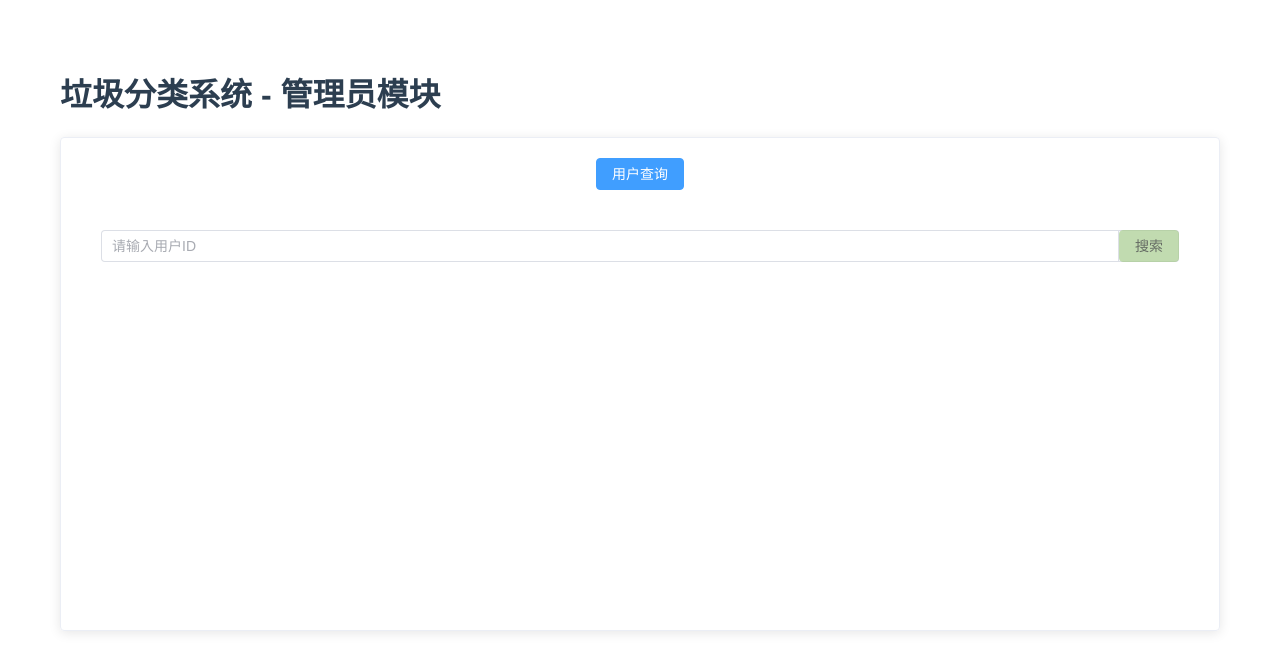
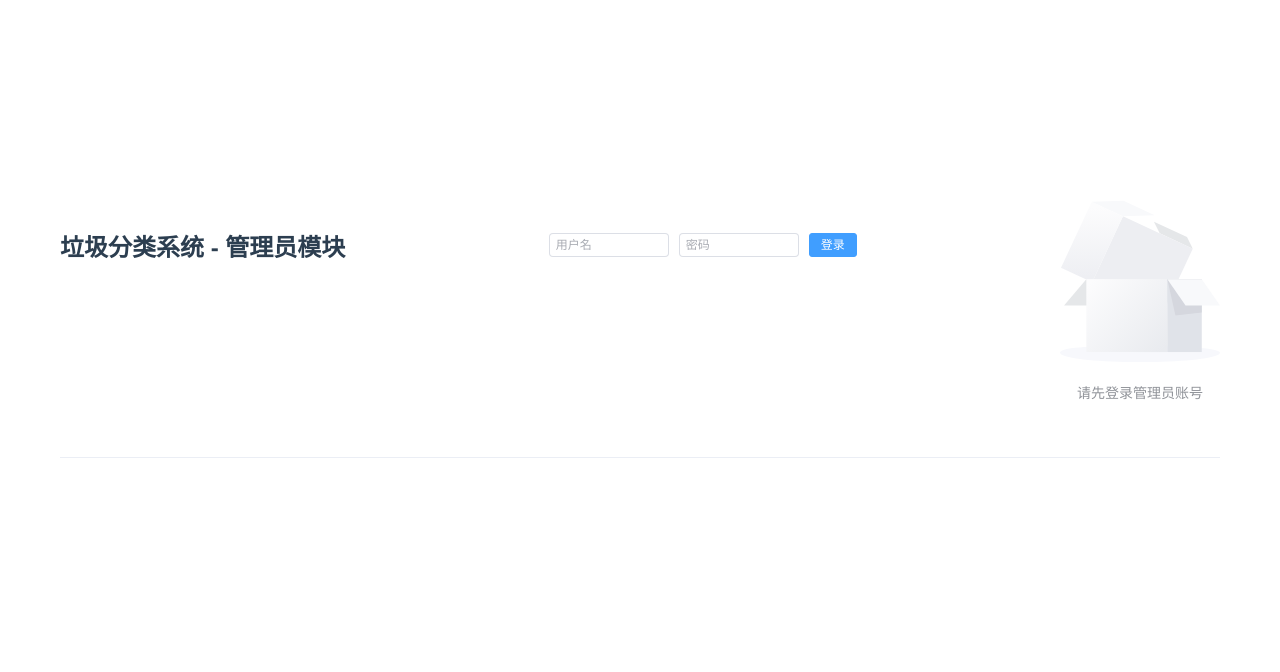
Before and after one commit to 1037536553/garbage_classification_system_frontend, a Vue app: page / in a window 1280 px wide. Shown: the top 672 px of the page. Built offline with nearby package versions, Linux system fonts and the light colour scheme.

Commit message:
add_login

```diff
--- a/src/App.vue
+++ b/src/App.vue
@@ -1,19 +1,143 @@
 <template>
   <div id="app">
+    <div class="header">
     <h1>垃圾分类系统 - 管理员模块</h1>
-    <AdminPage />
+    <div class="login-container" v-if="!isLoggedIn">
+      <el-input v-model="loginForm.username"
+        placeholder="用户名"
+        size="small"
+        style="width: 120px; margin-right: 10px;"></el-input>
+        <el-input v-model="loginForm.password"
+        placeholder="密码"
+        size="small"
+        style="width: 120px; margin-right: 10px;"
+        @keyup.enter="handleLogin"></el-input>
+        <el-button
+        type="primary"
+        size="small"
+        @click="handleLogin"
+        >登录</el-button>
+      </div>
+      <div class="user-info" v-else>
+        <span>欢迎，管理员 {{ loginForm.username }}！</span>
+          <el-button
+          type="danger"
+          size="small"
+          @click="handleLogout"
+          style="margin-left: 10px;"
+          >退出</el-button>
+      </div>
+      <AdminPage v-if="isLoggedIn" :token="token" />
+      <div v-else class="login-prompt">
+        <el-empty description="请先登录管理员账号" />
+      </div>
+    </div>
   </div>
 </template>
 
 <script>
 import AdminPage from '/src/components/AdminPage.vue'
+import { ref } from 'vue'
+import { ElMessage } from 'element-plus'
 
 export default {
   name: 'App',
   components: {
     AdminPage
+  },
+  setup() {
+    const loginForm = ref({
+      username: '',
+      password: ''
+    })
+
+    const isLoggedIn = ref(false)
+    const token = ref('')
+
+    // 检查本地存储是否有登录信息
+    const checkLocalStorage = () => {
+      const savedToken = localStorage.getItem('adminToken')
+      const savedUsername = localStorage.getItem('adminUsername')
+
+      if (savedToken && savedUsername) {
+        isLoggedIn.value = true
+        loginForm.value.username = savedUsername
+        token.value = savedToken
+      }
+    }
+
+    // 初始检查
+    checkLocalStorage()
+
+    const handleLogin = async () => {
+      if (!loginForm.value.username || !loginForm.value.password) {
+        ElMessage.warning('请输入用户名和密码')
+        return
+      }
+
+      try {
+        const response = await fetch('http://10.242.22.231:5000/api/auth/login', {
+          method: 'POST',
+          headers: {
+            'Content-Type': 'application/json'
+          },
+          body: JSON.stringify({
+            username: loginForm.value.username,
+            password: loginForm.value.password
+          })
+        })
+
+        const data = await response.json()
+
+        if (response.status === 200) {
+          if (data.role === 1) {
+            // 管理员登录成功
+            isLoggedIn.value = true
+            token.value = data.token
+
+            // 保存到本地存储
+            localStorage.setItem('adminToken', data.token)
+            localStorage.setItem('adminUsername', loginForm.value.username)
+
+            ElMessage.success('管理员登录成功')
+          } else {
+            ElMessage.warning('普通用户无法登录管理员系统')
+          }
+        } else if (response.status === 401) {
+          ElMessage.error('用户名或密码错误')
+        } else if (response.status === 403) {
+          ElMessage.error('该账户已被封禁，请联系管理员')
+        } else {
+          ElMessage.error(`登录失败: ${data.message || '未知错误'}`)
+        }
+      } catch (error) {
+        console.error('登录请求失败:', error)
+        ElMessage.error('网络错误，无法连接到服务器')
+      }
+    }
+
+    const handleLogout = () => {
+      isLoggedIn.value = false
+      token.value = ''
+      loginForm.value.password = ''
+
+      // 清除本地存储
+      localStorage.removeItem('adminToken')
+      localStorage.removeItem('adminUsername')
+
+      ElMessage.success('已退出登录')
+    }
+
+    return {
+      loginForm,
+      isLoggedIn,
+      token,
+      handleLogin,
+      handleLogout
+    }
   }
 }
+
 </script>
 
 <style>
@@ -26,4 +150,35 @@ export default {
   margin: 0 auto;
   padding: 20px;
 }
+
+.header {
+  display: flex;
+  justify-content: space-between;
+  align-items: center;
+  margin-bottom: 20px;
+  border-bottom: 1px solid #ebeef5;
+  padding-bottom: 15px;
+}
+
+.login-container {
+  display: flex;
+  align-items: center;
+}
+
+.user-info {
+  display: flex;
+  align-items: center;
+  font-weight: bold;
+  color: #409EFF;
+}
+
+.login-prompt {
+  margin-top: 100px;
+  text-align: center;
+}
+
+h1 {
+  margin: 0;
+  font-size: 1.5rem;
+}
 </style>
```
